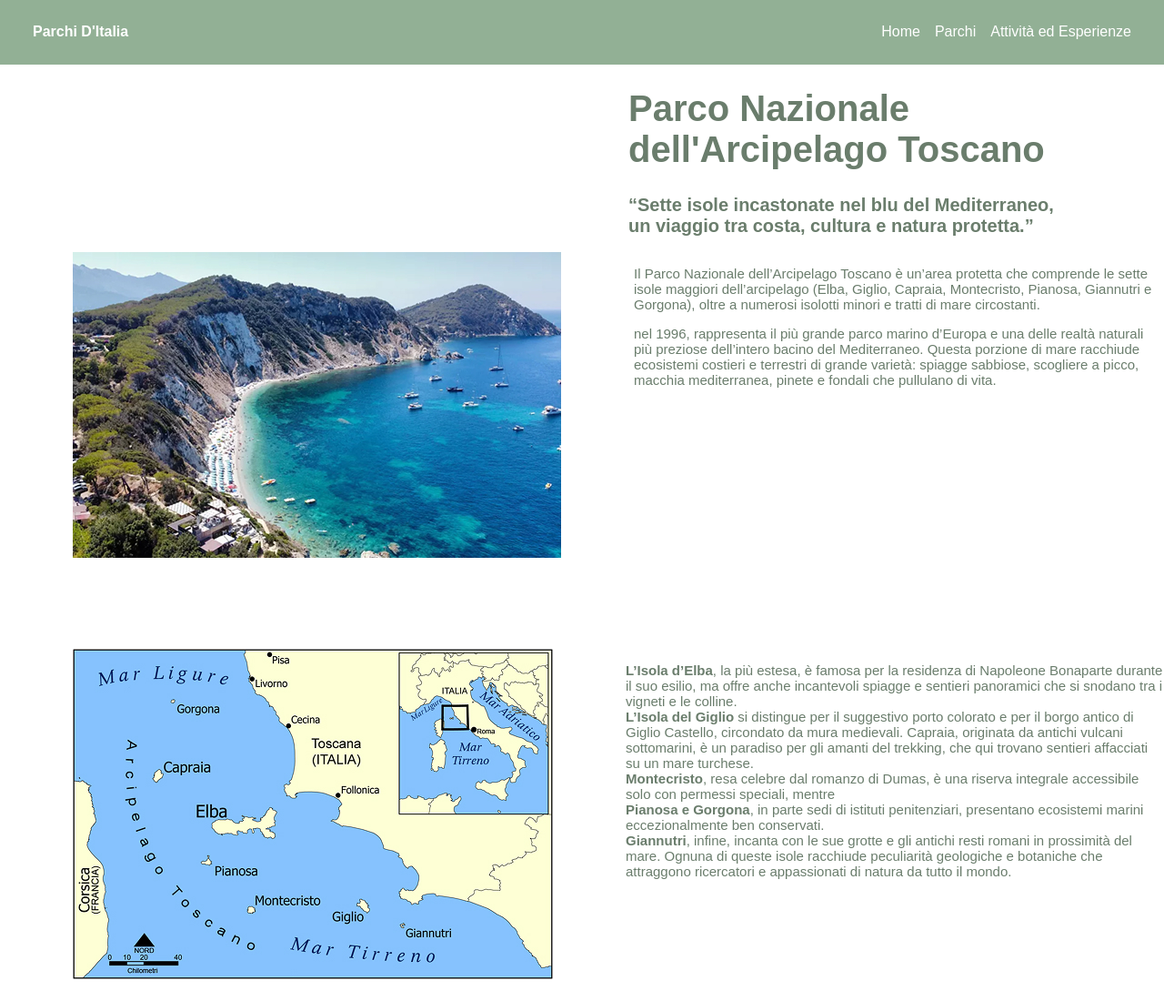
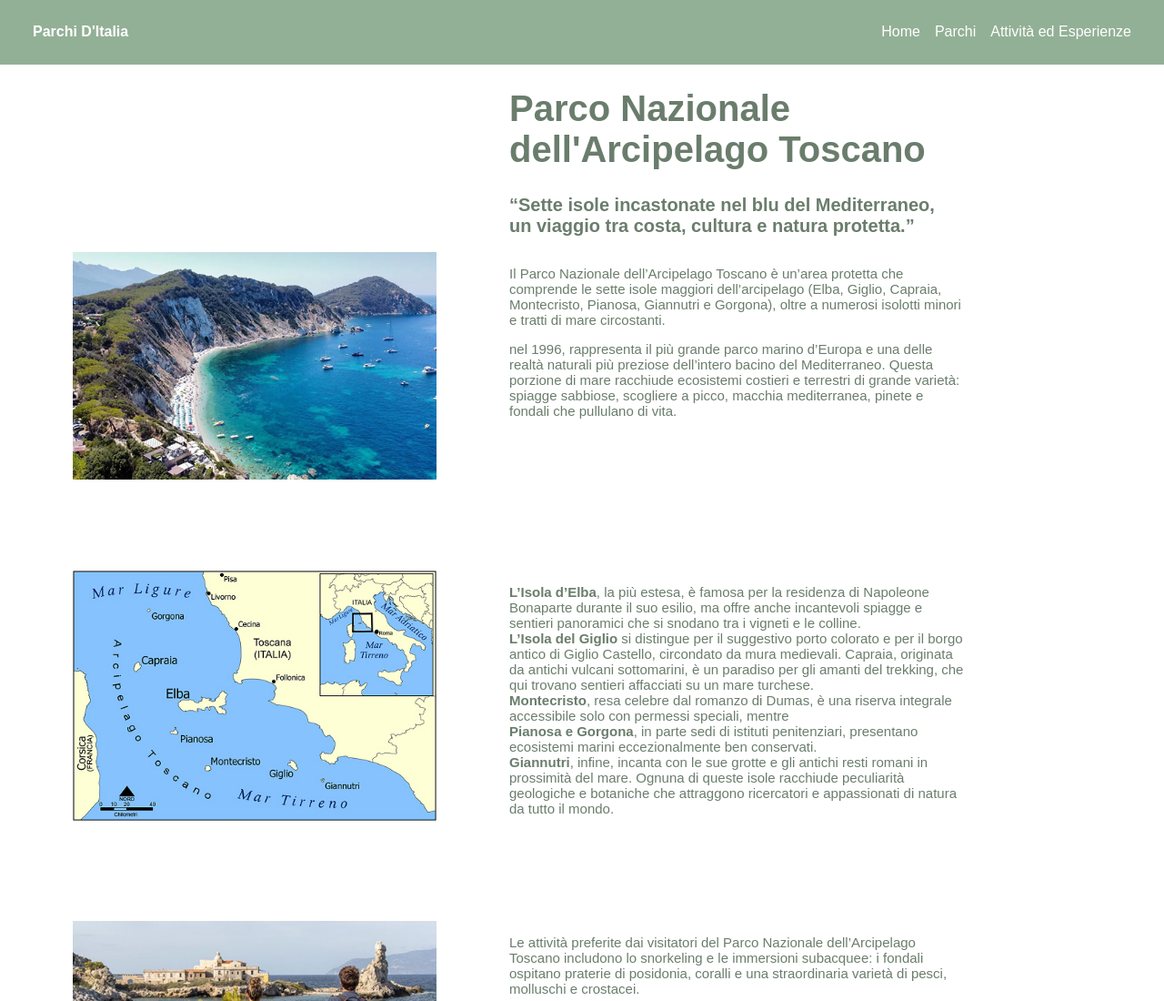
Before and after one commit to antoo020/sito-parco, a plain HTML site: page indextoscano.html in a window 1280 px wide. Shown: the top 1100 px of the page at 91% size. Drawn offline with Linux system fonts and the light colour scheme.

Commit message:
Update style5.css

```diff
--- a/css/style5.css
+++ b/css/style5.css
@@ -40,13 +40,13 @@ body {
         }
 
     h1 {
-        margin-left: 691px;
+        margin-left: 560px;
         color: #6A7D6C;
         text-align: left;
         font-size: 40px;
     }
     h2 {
-        margin-left: 691px;
+        margin-left: 560px;
         color: #6A7D6C;
         text-align: left;
         font-size: 20px;
@@ -62,12 +62,15 @@ body {
 
     section.info img {
        border-bottom: 8px;
+       width: 400px;
+       height: auto;
     }
 
     section.info p {
         font-size: 15px;
         color: #6A7D6C;
         margin-inline-start: 10px;
+        width: 500px; ;
     }
 
     footer{
@@ -80,7 +83,7 @@ body {
     p a {
         color: white;
     }
-    @media (max-width:900px) {
+    @media (max-width:600px) {
         body{
             background-color: white;
         }
@@ -119,6 +122,7 @@ body {
         section.info img {
            border-bottom: 8px;
            display: grid;
+           margin-left: 60px;
         }
 
         section.info p {
```
